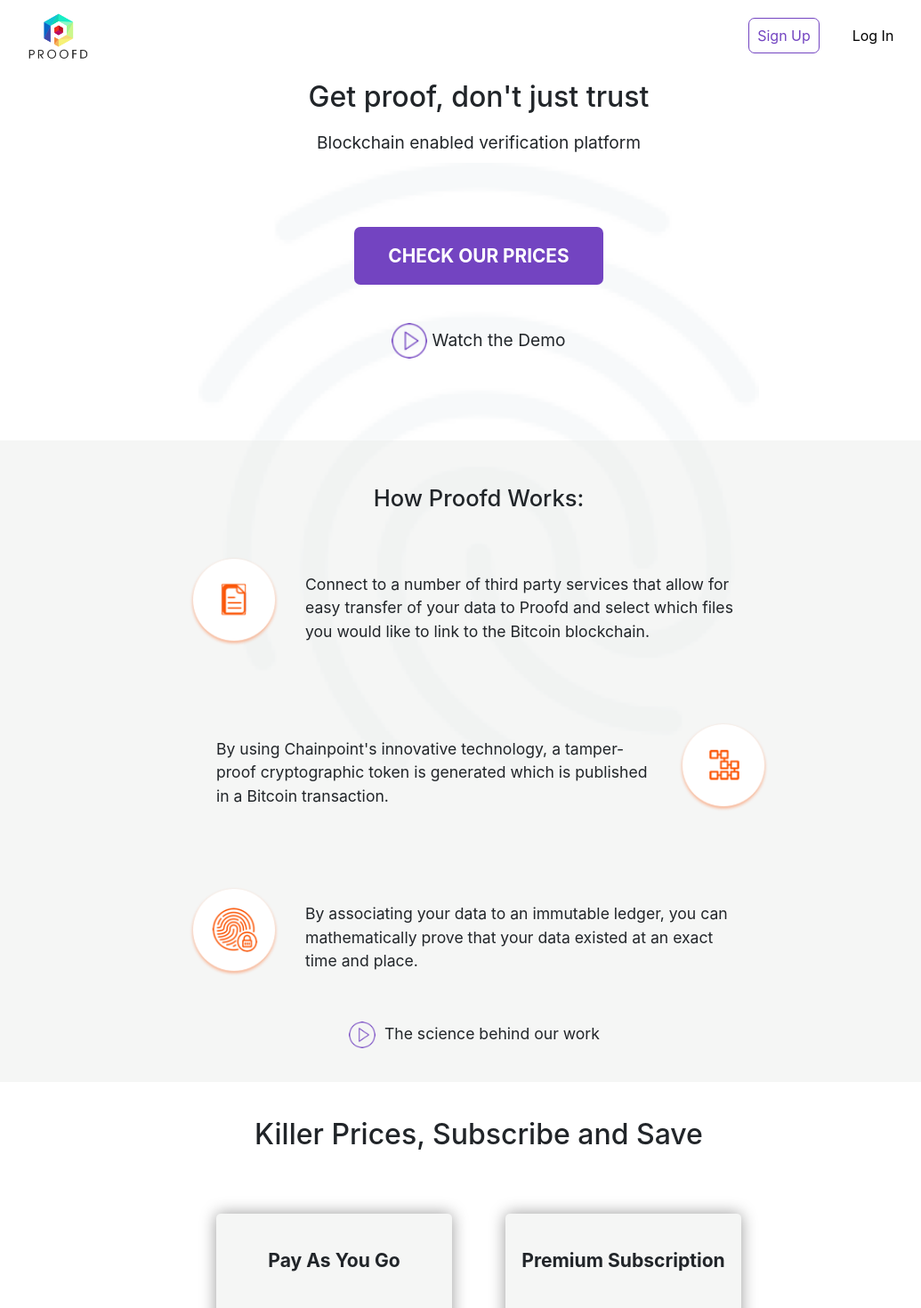
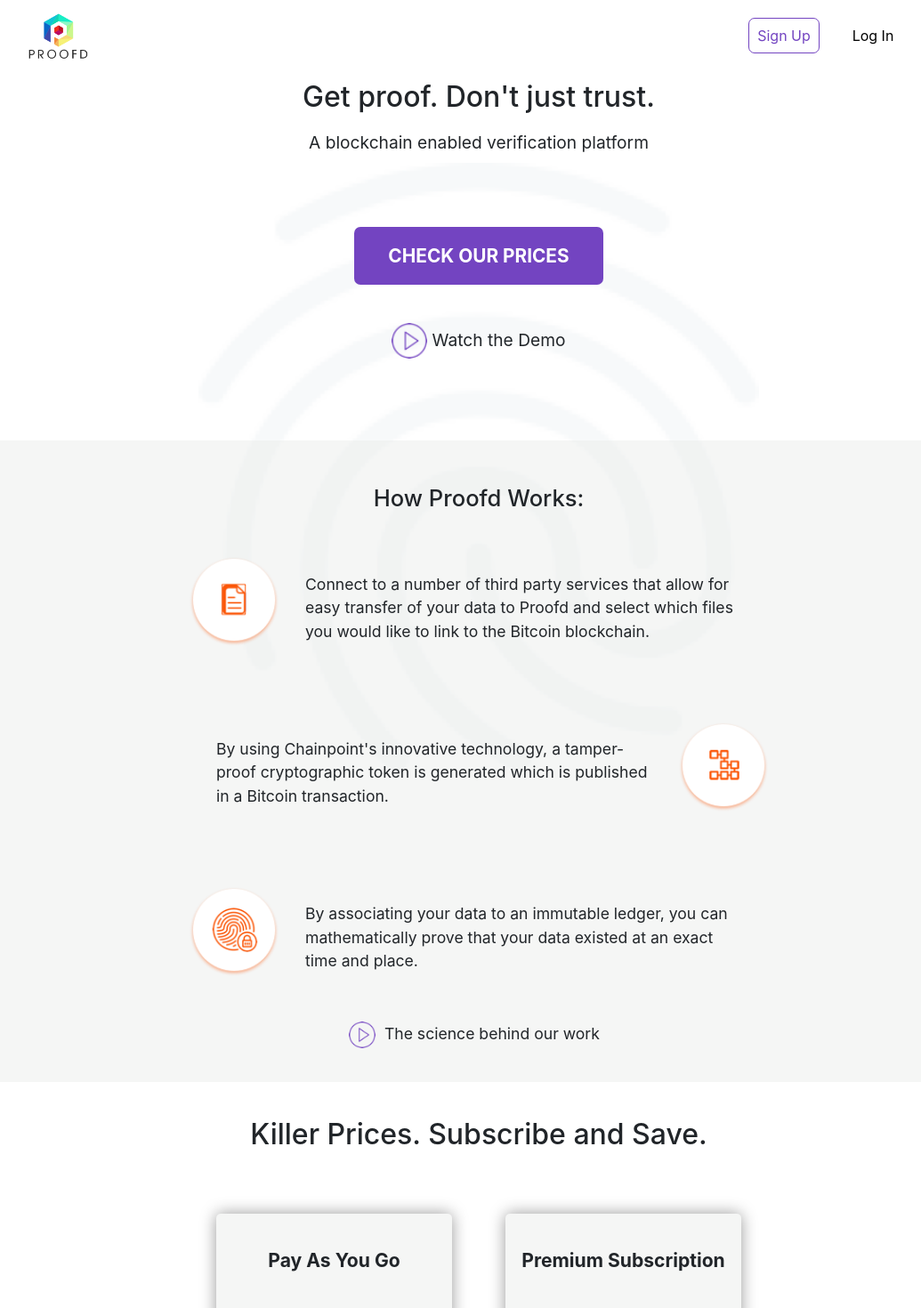
Before and after one commit to BloomTech-Labs/anchored.app, a React (Create React App) app in the folder client/: page /account in a window 1280 px wide. Shown: the top 1470 px of the page at 89% size, without its empty margins (102-1137 px from the left). Built offline with nearby package versions, Linux system fonts and the light colour scheme; no server answers; what auth0-lock would draw is missing.

Commit message:
Fix grammar for landing page content

```diff
--- a/client/src/components/CTA/CTA.js
+++ b/client/src/components/CTA/CTA.js
@@ -43,8 +43,8 @@
   render() {
     return (
       <CtaContainer>
-        <H2>Get proof, don't just trust</H2>
-        <Copy>Blockchain enabled verification platform</Copy>
+        <H2>Get proof. Don't just trust.</H2>
+        <Copy>A blockchain enabled verification platform</Copy>
         <CtaButton onClick={this.smoothScroll}>CHECK OUR PRICES</CtaButton>
         <Demo>
           <Img src={playImg} alt="play icon" width="20%" />
--- a/client/src/components/LPcontent/LPcontent.js
+++ b/client/src/components/LPcontent/LPcontent.js
@@ -68,7 +68,7 @@
         </Container>
       </BgContainer>
       <PricingSection>
-        <H1>Killer Prices, Subscribe and Save</H1>
+        <H1>Killer Prices. Subscribe and Save.</H1>
         <Element name="pricingSheets">
           <ContentSet>
             <ContentBox
```
